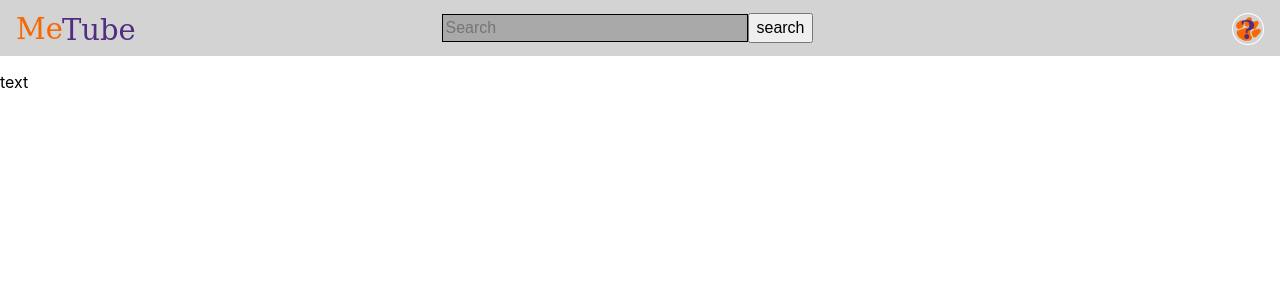
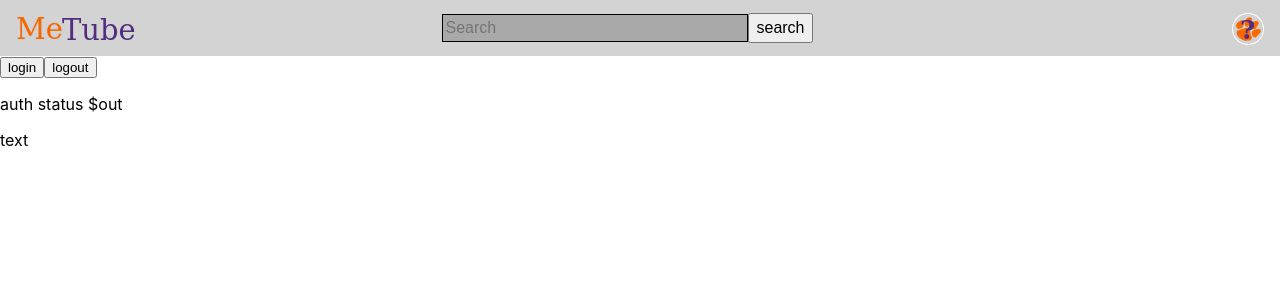
Before and after one commit to chuber75/MeTube, a React (Create React App) app: page / in a window 1280 px wide. Shown: the top 300 px of the page. Built offline with nearby package versions, Linux system fonts and the light colour scheme.

Commit message:
login and routes init

```diff
--- a/package.json
+++ b/package.json
@@ -2,6 +2,7 @@
   "name": "metube",
   "version": "0.1.0",
   "private": true,
+  "homepage": "",
   "dependencies": {
     "@testing-library/jest-dom": "^5.16.2",
     "@testing-library/react": "^12.1.3",
--- a/public/index.html
+++ b/public/index.html
@@ -21,5 +21,6 @@
   <body>
     <noscript>You need to enable JavaScript to run this app.</noscript>
     <div id="root"></div>
+    <script src="bundle.js"></script>
   </body>
 </html>
--- a/src/App.js
+++ b/src/App.js
@@ -1,13 +1,19 @@
-import React from "react";
+import React, { useState } from "react";
 import Navbar from "./components/Navbar";
-import TempBody from "./components/TempBody";
+import TempBody from "./components/TempBody"
+import globalLoginState from "./components/authContext";
+import Login from "./components/Login";
 
 function App() {
+    const [authenticated, setAuthenticated] = useState(false);
   return (
-      <div>
-          <Navbar />
-          <TempBody />
-      </div>
+      <globalLoginState.Provider value={{ authenticated, setAuthenticated }}>
+          <div>
+              <Navbar />
+              <Login />
+              <TempBody />
+          </div>
+      </globalLoginState.Provider>
   );
 }
 
--- /dev/null
+++ b/src/components/Login.js
@@ -0,0 +1,25 @@
+import React, { useContext } from "react";
+import authContext from "./authContext";
+
+export default () => {
+    const { setAuthenticated } = useContext(authContext);
+    const handleLogin = () => setAuthenticated(true);
+    const handleLogout = () => setAuthenticated(false);
+
+    return (
+        <React.Fragment>
+            <button onClick={handleLogin}>login</button>
+            <button onClick={handleLogout}>logout</button>
+            <LoginStatus />
+        </React.Fragment>
+    );
+};
+
+function LoginStatus(){
+    const { authenticated } = useContext(authContext);
+    return (
+        <p>
+            auth status ${authenticated ? "in":"out"}
+        </p>
+    );
+}
--- a/src/components/Navbar.js
+++ b/src/components/Navbar.js
@@ -26,8 +26,8 @@ export default class Navbar extends React.Component {
                 <input type="image" className="dropbtn" onClick={this.dropFunc}
                        src={DefaultAccount}/>
                 <div className="dropdown-content" id="dropdown">
-                    <a href="../../public/login.html">Log-in</a>
-                    <a href="../../public/signUp.html">Sign up</a>
+                    <a href="./login.html">Log-in</a>
+                    <a href="./signUp.html">Sign up</a>
                 </div>
             </div>
         );
--- /dev/null
+++ b/src/components/authContext.js
@@ -0,0 +1,9 @@
+import { createContext } from "react";
+
+const authContext = createContext({
+    authenticated: false,
+    setAuthenticated: (auth) => {},
+
+});
+
+export default authContext;
```
